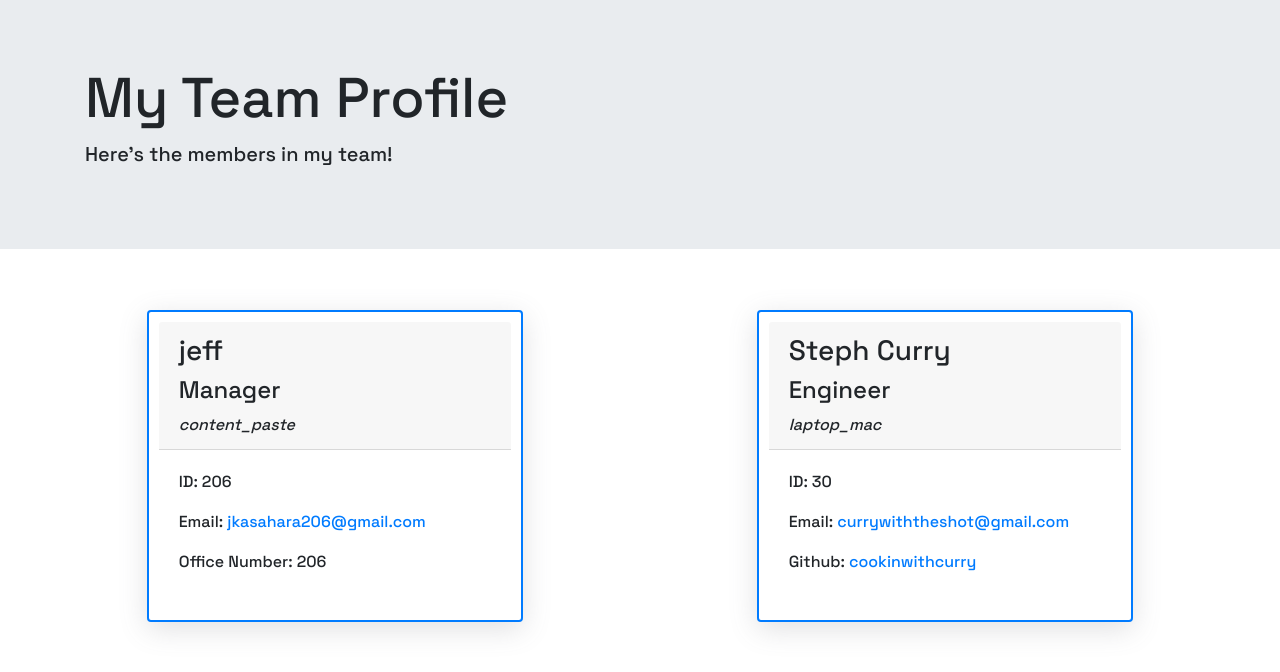
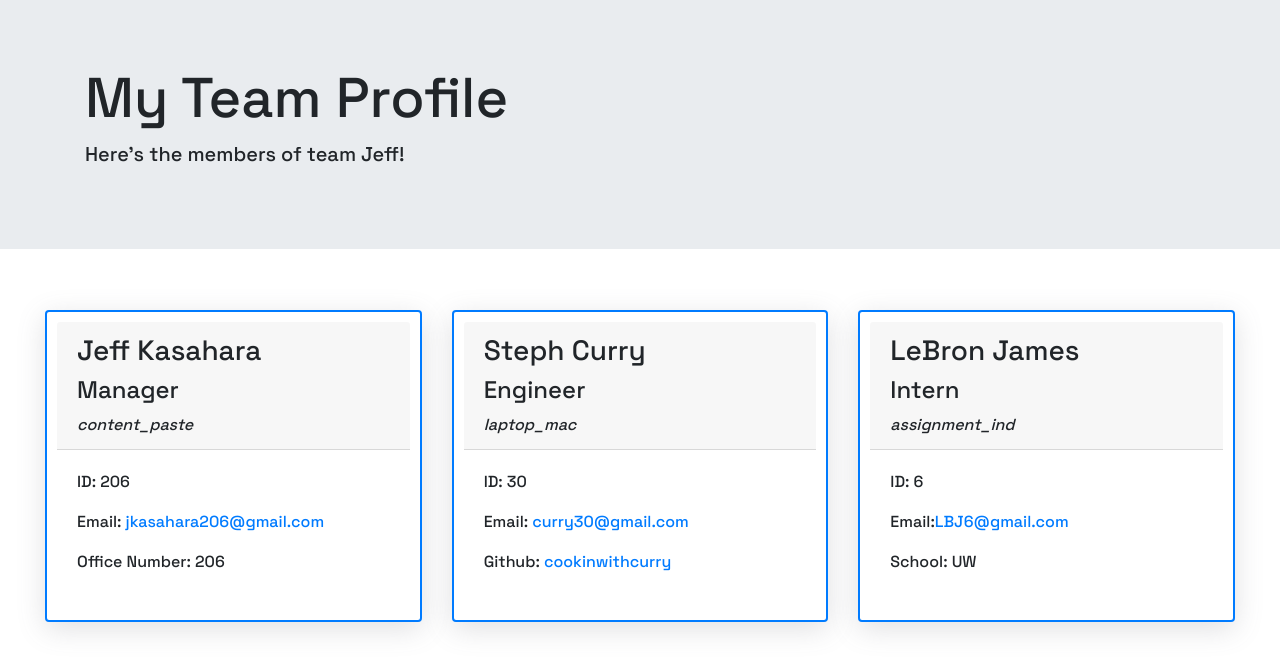
Before and after one commit to CodeJeffK/TeamProfileGen, a website: page dist/test.html in a window 1280 px wide. Drawn offline with nearby package versions, Linux system fonts and the light colour scheme.

Commit message:
output and ss

```diff
--- a/dist/test.html
+++ b/dist/test.html
@@ -13,7 +13,7 @@
         <div class="jumbotron jumbotron-fluid">
             <div class="container">
                 <h1 class="display-4">My Team Profile</h1>
-                <p class="lead">Here's the members in my team!</p>
+                <p class="lead">Here's the members of team Jeff!</p>
             </div>
         </div>
         <div class="contain">
@@ -23,7 +23,7 @@
     <div class="col-4 mt-4">
         <div class="card h-100">
             <div class="card-header">
-                <h3>jeff</h3>
+                <h3>Jeff Kasahara</h3>
                 <h4>Manager</h4><i class="material-icons">content_paste</i>
             </div>
             <div class="card-body">
@@ -41,11 +41,24 @@
             </div>
             <div class="card-body">
                 <p class="id">ID: 30</p>
-                <p class="email">Email: <a href="mailto:currywiththeshot@gmail.com">currywiththeshot@gmail.com</a></p>
+                <p class="email">Email: <a href="mailto:curry30@gmail.com">curry30@gmail.com</a></p>
                 <p class="github">Github: <a href="https://github.com/cookinwithcurry">cookinwithcurry</a></p>
             </div>
         </div>
     </div>
+    <div class="col-4 mt-4">
+        <div class="card h-100">
+            <div class="card-header">
+                <h3>LeBron James</h3>
+                <h4>Intern</h4><i class="material-icons">assignment_ind</i>
+            </div>
+            <div class="card-body">
+                <p class="id">ID: 6</p>
+                <p class="email">Email:<a href="mailto:LBJ6@gmail.com">LBJ6@gmail.com</a></p>
+                <p class="school">School: UW</p>
+            </div>
+    </div>
+</div>
             </div>
         </div>
     </body>
```
Also changed, not shown: dist/screenshot.png (added).
